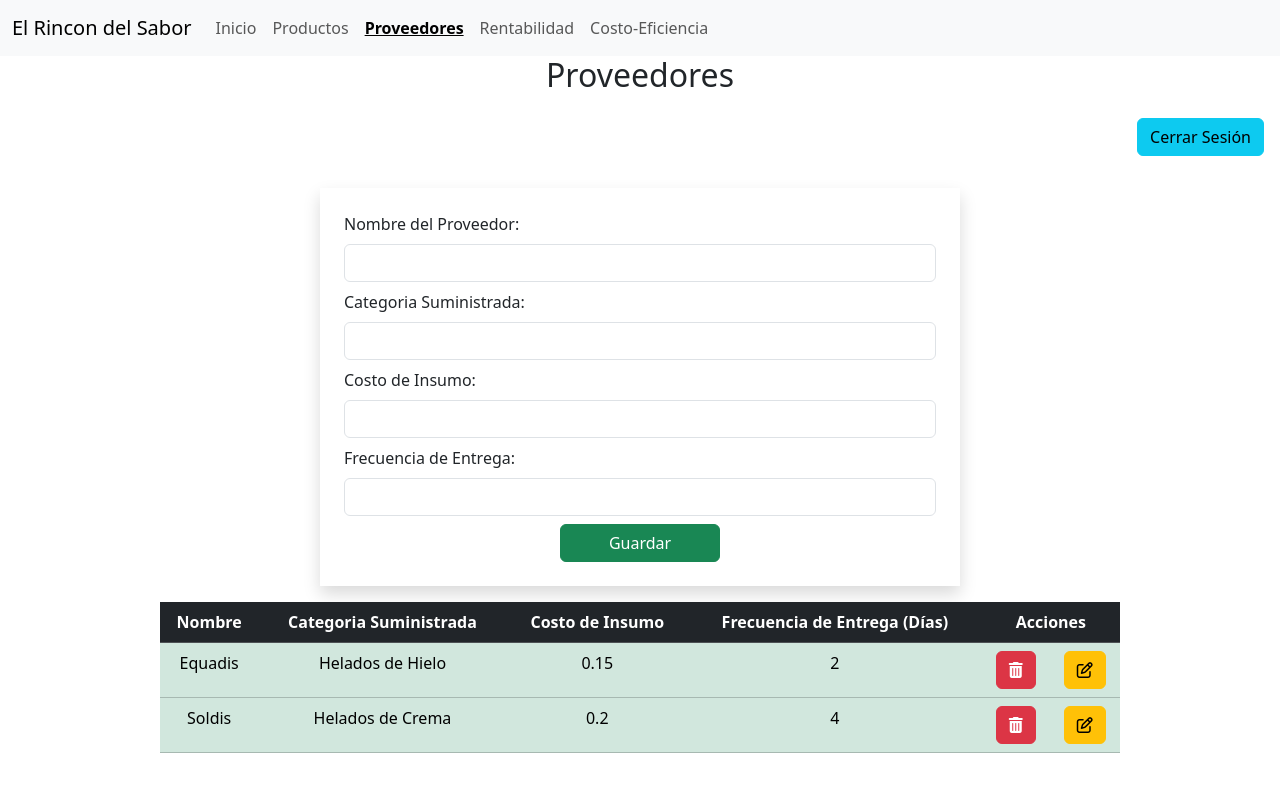
After one commit to DeividN21/Tarea5_AdminMVC, a Django app: page /proveedores in a window 1280 px wide. The commit adds this page. Run offline with Django 5.2, Linux system fonts and the light colour scheme; a user stored in the database is signed in; data comes from the database, SQL or seed files in the repository; both versions use the stored data as it was after the commit; some libraries are stand-ins or nearby versions.

Commit message:
Se agrega modulo de Proveedores con sus respectivas funcionalidades

```diff
--- a/CRUD/urls.py
+++ b/CRUD/urls.py
@@ -28,5 +28,12 @@ urlpatterns = [
     path('productos/eliminar/<int:id>', views.eliminar, name='eliminar'),
     path('productos/detalle/<int:id>', views.detalle, name='detalle'),
     path('productos/editar', views.editar, name='editar'),
+    path('proveedores', views.consultarP, name='consultarP'),
+    path('proveedores/guardar', views.guardarP, name='guardarP'),
+    path('proveedores/eliminar/<int:id>', views.eliminarP, name='eliminarP'),
+    path('proveedores/detalle/<int:id>', views.detalleP, name='detalleP'),
+    path('proveedores/editar', views.editarP, name='editarP'),
+    path('rentabilidad', views.consultarRentabilidad, name='consultarRentabilidad'),
+    path('costoEficiencia', views.consultarCostoEficiencia, name='consultarCostoEficiencia'),
     path('salir/',views.salir, name='salir'),
 ]
--- a/heladeria/admin.py
+++ b/heladeria/admin.py
@@ -1,5 +1,6 @@
 from django.contrib import admin
-from heladeria.models import Producto
+from heladeria.models import Producto,Proveedor
 
 # Register your models here.
 admin.site.register(Producto)
+admin.site.register(Proveedor)
--- a/heladeria/models.py
+++ b/heladeria/models.py
@@ -7,3 +7,10 @@ class Producto(models.Model):
     precio = models.FloatField()
     cantidad = models.IntegerField()
     descripcion = models.CharField(max_length=200)
+
+
+class Proveedor(models.Model):
+    nombreProveedor = models.CharField(max_length=50)
+    categoriaSuministrada = models.CharField(max_length=30)
+    costoInsumo = models.FloatField()
+    tiempoEntrega = models.IntegerField()
--- a/heladeria/templates/plantilla.html
+++ b/heladeria/templates/plantilla.html
@@ -9,6 +9,13 @@
     <link rel="stylesheet" href="https://cdnjs.cloudflare.com/ajax/libs/font-awesome/6.6.0/css/all.min.css"
     integrity="sha512-Kc323vGBEqzTmouAECnVceyQqyqdsSiqLQISBL29aUW4U/M7pSPA/gEUZQqv1cwx4OnYxTxve5UMg5GT6L4JJg=="
     crossorigin="anonymous" referrerpolicy="no-referrer" />
+    <style>
+      /* Estilos para negrita y subrayado del enlace activo */
+      .nav-link.active {
+          font-weight: bold;
+          text-decoration: underline;
+      }
+  </style>
 </head>
 <body>
     <nav class="navbar navbar-expand-lg bg-body-tertiary">
@@ -22,11 +29,24 @@
           <div class="collapse navbar-collapse" id="navbarNav">
             <ul class="navbar-nav">
               <li class="nav-item">
-                <a class="nav-link active" aria-current="page"
-                href="{% url 'inicio' %}">Inicio</a>
+                <a class="nav-link {% if request.resolver_match.url_name == 'inicio' %}active{% endif %}"
+                   aria-current="page" href="{% url 'inicio' %}">Inicio</a>
               </li>
               <li class="nav-item">
-                <a class="nav-link" href="{% url 'consultar' %}">Productos</a>
+                <a class="nav-link {% if request.resolver_match.url_name == 'consultar' %}active{% endif %}"
+                   href="{% url 'consultar' %}">Productos</a>
+              </li>
+              <li class="nav-item">
+                <a class="nav-link {% if request.resolver_match.url_name == 'consultarP' %}active{% endif %}"
+                   href="{% url 'consultarP' %}">Proveedores</a>
+              </li>
+              <li class="nav-item">
+                <a class="nav-link {% if request.resolver_match.url_name == 'consultarRentabilidad' %}active{% endif %}"
+                   href="{% url 'consultarRentabilidad' %}">Rentabilidad</a>
+              </li>
+              <li class="nav-item">
+                <a class="nav-link {% if request.resolver_match.url_name == 'consultarCostoEficiencia' %}active{% endif %}"
+                   href="{% url 'consultarCostoEficiencia' %}">Costo-Eficiencia</a>
               </li>
             </ul>
           </div>
--- /dev/null
+++ b/heladeria/templates/proveedores.html
@@ -0,0 +1,64 @@
+{% extends 'plantilla.html' %}
+
+{% block content %}
+
+    {% if messages %}
+        {% for message in messages %}
+            <div class="alert alert-success">{{message}}</div>
+        {% endfor%}
+    {% endif %}
+    <h2 class="text-center"> Proveedores</h2>
+    <div class="text-end">
+        <a href="{% url 'salir' %}" class="btn btn-info m-3">Cerrar Sesión</a>
+    </div>
+    <form class="w-50 shadow mx-auto p-4 m-3" method="post"
+    action="proveedores/guardar">
+            {% csrf_token %}
+            Nombre del Proveedor: <input type="text" name="nombreProveedor" class="form-control my-2" required>
+            Categoria Suministrada: <input type="text" name="categoriaSuministrada" class="form-control my-2" required>
+            Costo de Insumo: <input type="float" name="costoInsumo" class="form-control my-2" required>
+            Frecuencia de Entrega: <input type="number" name="tiempoEntrega" class="form-control my-2" required>
+
+            <div class="text-center">
+                <input type="submit" value="Guardar" class="btn btn-success px-5">
+            </div>
+    </form>
+    <table class="table table-success w-75 mx-auto text-center">
+        <tr class="table-dark">
+            <th>Nombre</th>
+            <th>Categoria Suministrada</th>
+            <th>Costo de Insumo</th>
+            <th>Frecuencia de Entrega (Días)</th>
+            <th colspan="2">
+                Acciones
+            </th>
+        </tr>
+        {% for proveedor in proveedores %}
+        <tr>
+            <td>{{ proveedor.nombreProveedor }}</td>
+            <td>{{ proveedor.categoriaSuministrada }}</td>
+            <td>{{ proveedor.costoInsumo }}</td>
+            <td>{{ proveedor.tiempoEntrega }}</td>
+            <td>
+                <form action="{% url 'eliminarP' proveedor.id %}"
+                method="post">
+                    {% csrf_token %}
+                    <button class="btn btn-danger" onclick="return confirm('¿Estás seguro de eliminar este proveedor?')">
+                        <i class="fa-solid fa-trash-can"></i>
+                    </button>
+                </form>
+            </td>
+            <td>
+                <form action="{% url 'detalleP' proveedor.id %}"
+                method="post">
+                    {% csrf_token %}
+                    <button class="btn btn-warning">
+                        <i class="fa-regular fa-pen-to-square"></i>
+                    </button>
+                </form>
+            </td>
+
+    {% endfor %}
+    </table>
+
+{% endblock %}
--- a/heladeria/views.py
+++ b/heladeria/views.py
@@ -1,5 +1,5 @@
 from django.shortcuts import render, redirect
-from heladeria.models import Producto
+from heladeria.models import Producto, Proveedor
 from django.contrib import messages
 from django.contrib.auth.forms import UserCreationForm, AuthenticationForm
 from django.contrib.auth.models import User
@@ -77,6 +77,51 @@ def editar(request):
     messages.success(request, 'Producto actualizado con exito!')
     return redirect('consultar')
 
+@login_required
+def consultarP(request):
+    proveedores = Proveedor.objects.all()
+    return render(request,"proveedores.html",{'proveedores' : proveedores})
+
+def guardarP(request):
+    nombreProveedor = request.POST["nombreProveedor"]
+    categoriaSuministrada = request.POST["categoriaSuministrada"]
+    costoInsumo = request.POST["costoInsumo"]
+    tiempoEntrega = request.POST["tiempoEntrega"]
+    pr = Proveedor(nombreProveedor=nombreProveedor, categoriaSuministrada=categoriaSuministrada,
+                   costoInsumo=costoInsumo,tiempoEntrega=tiempoEntrega)
+    pr.save()
+    messages.success(request,'Proveedor agregado!')
+    return redirect('consultarP')
+
+def eliminarP(request, id):
+    proveedor = Proveedor.objects.filter(pk=id)
+    proveedor.delete()
+    messages.success(request, 'Proveedor eliminado!')
+    return redirect('consultarP')
+
+def detalleP(request, id):
+    proveedor = Proveedor.objects.get(pk=id)
+    return render(request, "proveedorEditar.html", {'proveedor' : proveedor})
+
+def editarP(request):
+    nombreProveedor = request.POST["nombreProveedor"]
+    categoriaSuministrada = request.POST["categoriaSuministrada"]
+    costoInsumo = request.POST["costoInsumo"]
+    tiempoEntrega = request.POST["tiempoEntrega"]
+    id = request.POST["id"]
+    Proveedor.objects.filter(pk=id).update(id=id,nombreProveedor=nombreProveedor,categoriaSuministrada=categoriaSuministrada,
+                                            costoInsumo=costoInsumo,tiempoEntrega=tiempoEntrega)
+    messages.success(request, 'Proveedor actualizado con exito!')
+    return redirect('consultarP')
+
+@login_required
+def consultarRentabilidad(request):
+    return render(request, "rentabilidad.html")
+
+@login_required
+def consultarCostoEficiencia(request):
+    return render(request, "costoEficiencia.html")
+
 def salir(request):
     logout(request)
     return redirect('iniciar')
```
Also changed, not shown: heladeria/templates/costoEficiencia.html (added, +9 -0 lines), heladeria/templates/productoEditar.html (+6 -3 lines), heladeria/templates/productos.html (+5 -4 lines), heladeria/templates/proveedorEditar.html (added, +30 -0 lines), heladeria/templates/rentabilidad.html (added, +9 -0 lines), db.sqlite3, heladeria/migrations/0002_proveedor.py (added), heladeria/migrations/0003_rename_nombrep_proveedor_nombreproveedor.py (added).
